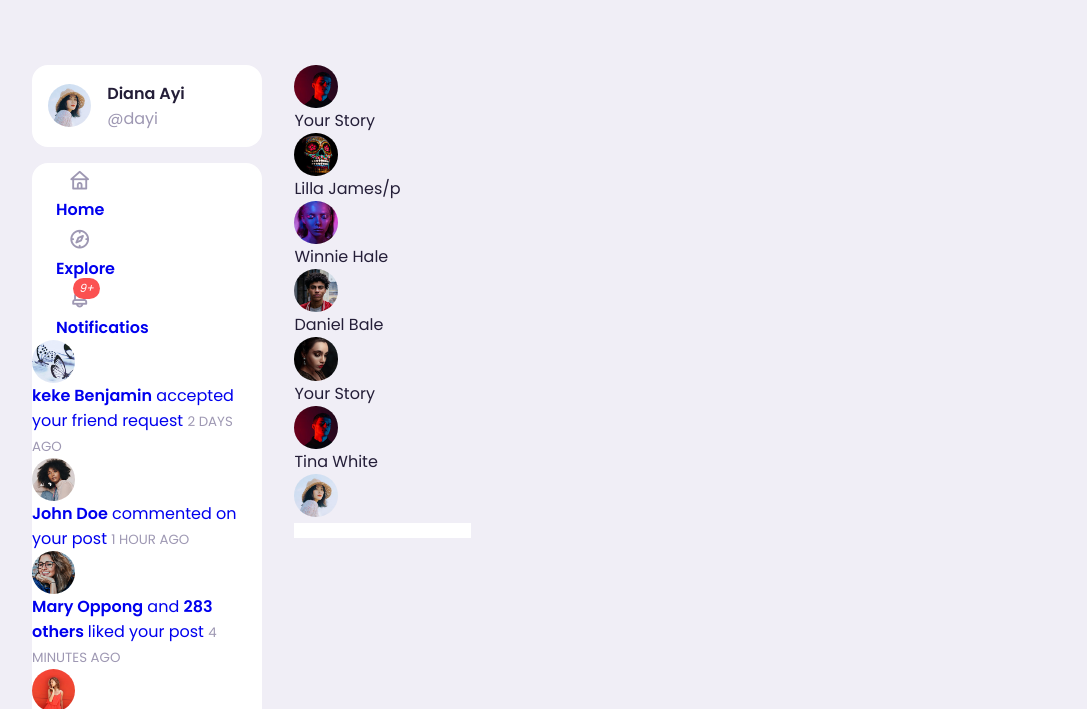
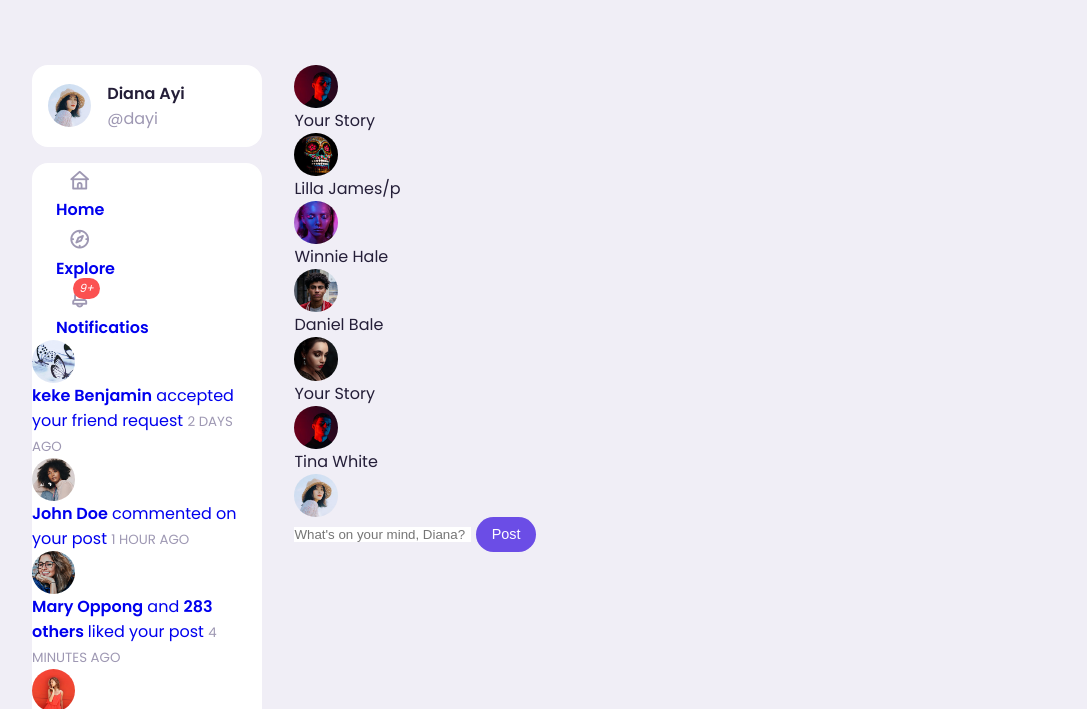
Before and after one commit to francoasevey/Responsive-Social-Media-Website, a plain HTML site: page index.html in a window 1280 px wide. Shown: the part 66-775 px from the top of the page, without its empty margins (96-1183 px from the left). Drawn offline with nearby package versions, Linux system fonts and the light colour scheme.

Commit message:
placeholder and input

```diff
--- a/index.html
+++ b/index.html
@@ -168,7 +168,8 @@
                     <div class="profile-photo">
                         <img src="/images/profile-1.jpg" alt="">
                     </div>
-                    <input type="text">
+                    <input type="text" placeholder="What's on your mind, Diana?" id="create-post">
+                    <input type="submit" value="Post" class="btn btn-primary">
                 </form>
             </div>
             <div class="right"></div>
```
